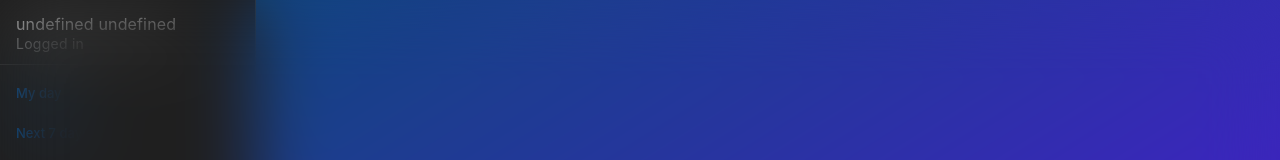
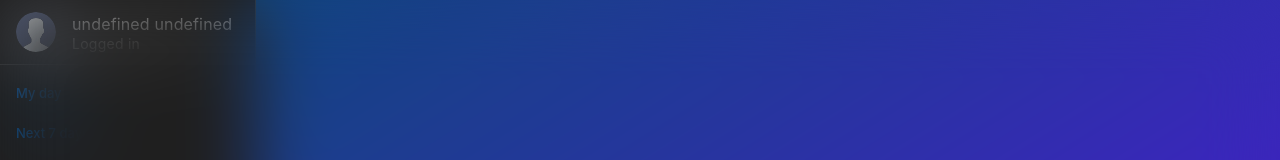
Before and after one commit to DanielStaszewski/to-do-list, a Vue app in the folder frontend/: page /login in a window 1280 px wide. Shown: the top 160 px of the page. Built offline with nearby package versions, Linux system fonts and the light colour scheme.

Commit message:
add user avatar

```diff
--- a/frontend/src/components/TheSidebar.vue
+++ b/frontend/src/components/TheSidebar.vue
@@ -22,9 +22,15 @@ export default {
     <v-card>
         <v-layout>
             <v-navigation-drawer permanent location="left" theme="dark">
+
                 <template v-slot:prepend>
-                    <v-list-item lines="two" :prepend-avatar="userData?.image"
-                        :title="userData?.name + ' ' + userData?.surname" subtitle="Logged in"></v-list-item>
+                    <v-list-item lines="two" :title="userData?.name + ' ' + userData?.surname" subtitle="Logged in">
+                        <template v-slot:prepend>
+                            <v-avatar>
+                                <v-img :src="userData?.image ?? '../src/assets/user.svg'"></v-img>
+                            </v-avatar>
+                        </template>
+                    </v-list-item>
                 </template>
 
                 <v-divider></v-divider>
```
Also changed, not shown: frontend/src/assets/user.svg (added).
